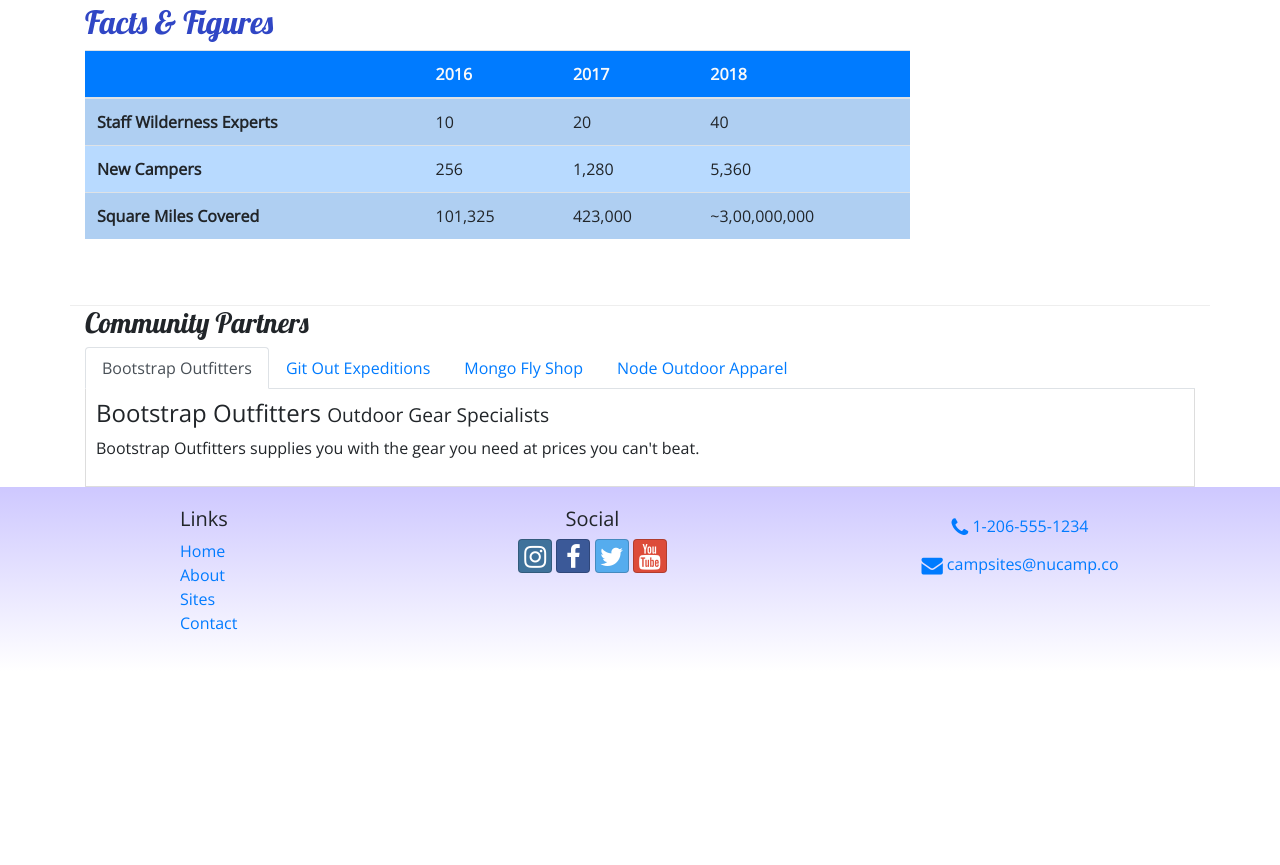
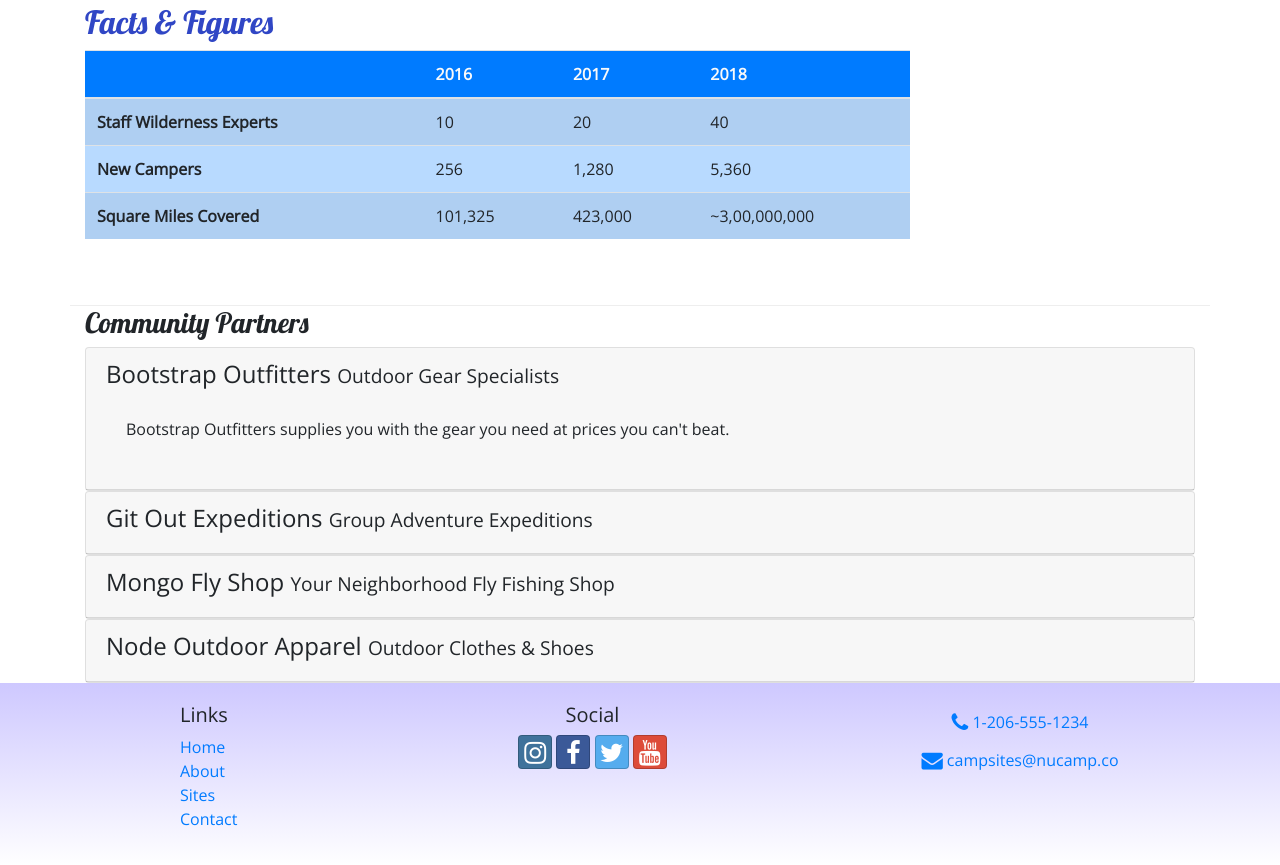
Before and after one commit to zackmckenna/nucampBootstrap, a website: page aboutus.html in a window 1280 px wide. Shown: the part 874-1739 px from the top of the page. Before the commit the page ends 1545 px from the top, so only its background shows below. Drawn offline with nearby package versions, Linux system fonts and the light colour scheme.

Commit message:
Accordion

```diff
--- a/aboutus.html
+++ b/aboutus.html
@@ -144,28 +144,62 @@
             <div class='row'>
               <div class='col'>
                 <h3>Community Partners</h3>
-                <ul class='nav nav-tabs'>
-                    <li class='nav-item'><a class='nav-link active' href='#bootstrap' role='tab' data-toggle='tab'>Bootstrap Outfitters </a></li>
-                    <li class='nav-item'><a class='nav-link' href='#git' role='tab' data-toggle='tab'>Git Out Expeditions </a></li>
-                    <li class='nav-item'><a class='nav-link' href='#mongo' role='tab' data-toggle='tab'>Mongo Fly Shop </a></li>
-                    <li class='nav-item'><a class='nav-link' href='#node' role='tab' data-toggle='tab'>Node Outdoor Apparel </a></li>
-                </ul>
-                <div class='tab-content'>
-                    <div role='tabpanel' class='tab-pane fade show active' id='bootstrap'>
-                        <h4>Bootstrap Outfitters <small>Outdoor Gear Specialists</small></h4>
-                        <p class='d-none d-sm-block'>Bootstrap Outfitters supplies you with the gear you need at prices you can't beat.</p>
+                <div id=accordion'>
+                    <div class='card'>
+                        <div role='tab' class='card-header'>
+                            <h4>
+                                <a data-toggle='collapse' data-target='#bootstrap'>
+                                    Bootstrap Outfitters <small>Outdoor Gear Specialists</small>
+                                </a>
+                            </h4>
+                            <div class='collapse show' id='bootstrap' data-parent='#accordion'>
+                                <div class='card-body'>
+                                    <p class='d-none d-sm-block'>Bootstrap Outfitters supplies you with the gear you need at prices you can't beat.</p>
+                                </div>
+                            </div>
+                        </div>
                     </div>
-                    <div role='tabpanel' class='tab-pane fade' id='git'>
-                        <h4>Git Out Expeditions <small>Group Adventure Expeditions</small></h4>
-                        <p class='d-none d-sm-block'>Join Git Out Expeditions to explore new horizons with a group of other adventurers!</p>
+                    <div class='card'>
+                        <div role='tab' class='card-header'>
+                            <h4>
+                                <a class='collapsed' data-toggle='collapse' data-target='#git'>
+                                        Git Out Expeditions <small>Group Adventure Expeditions</small>
+                                </a>
+                            </h4>
+                            <div class='collapse' id='git' data-parent='#accordion'>
+                                <div class='card-body'>
+                                    <p class='d-none d-sm-block'>Join Git Out Expeditions to explore new horizons with a group of other adventurers!</p>
+                                </div>
+                            </div>
+                        </div>
                     </div>
-                    <div role='tabpanel' class='tab-pane fade' id='mongo'>
-                        <h4>Mongo Fly Shop <small>Your Neighborhood Fly Fishing Shop</small></h4>
-                        <p class='d-none d-sm-block'>Need a new fishing pole, a tacklebox, or flies of all kinds? Stop by Mongo Fly Shop.</p>
+                    <div class='card'>
+                        <div role='tab' class='card-header'>
+                            <h4>
+                                <a class='collapsed' data-toggle='collapse' data-target='#mongo'>
+                                        Mongo Fly Shop <small>Your Neighborhood Fly Fishing Shop</small>
+                                </a>
+                            </h4>
+                            <div class='collapse' id='mongo' data-parent='#accordion'>
+                                <div class='card-body'>
+                                    <p class='d-none d-sm-block'>Need a new fishing pole, a tacklebox, or flies of all kinds? Stop by Mongo Fly Shop.</p>
+                                </div>
+                            </div>
+                        </div>
                     </div>
-                    <div role='tabpanel' class='tab-pane fade' id='node'>
-                        <h4>Node Outdoor Apparel <small>Outdoor Clothes & Shoes</small></h4>
-                        <p class='d-none d-sm-block'>From polar fleeces to swimsuits, hiking boots to waders, a visit to Node will be sure to get you covered.</p>
+                    <div class='card'>
+                        <div role='tab' class='card-header'>
+                            <h4>
+                                <a class='collapsed' data-toggle='collapse' data-target='#node'>
+                                    Node Outdoor Apparel <small>Outdoor Clothes & Shoes</small>
+                                </a>
+                            </h4>
+                            <div class='collapse' id='node' data-parent='#accordion'>
+                                <div class='card-body'>
+                                    <p class='d-none d-sm-block'>From polar fleeces to swimsuits, hiking boots to waders, a visit to Node will be sure to get you covered.</p>
+                                </div>
+                            </div>
+                        </div>
                     </div>
                 </div>
               </div>
--- a/css/styles.css
+++ b/css/styles.css
@@ -36,11 +36,6 @@
   background-color: #901CAD
 }
 
-.tab-content {
-  border: 1px solid #DDD;
-  border-top: none;
-  padding: 10px;
-}
 /*
 .row {
   border: 1px solid red;
```
